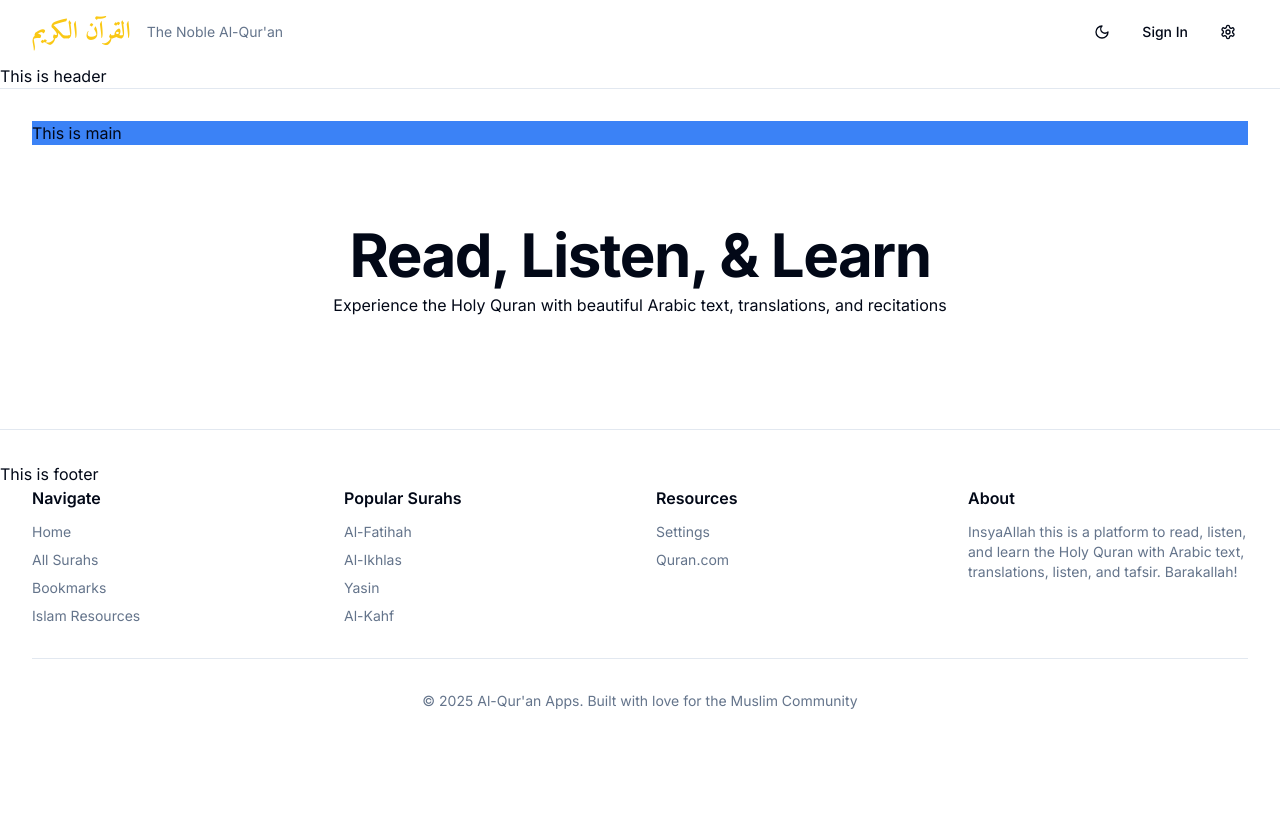
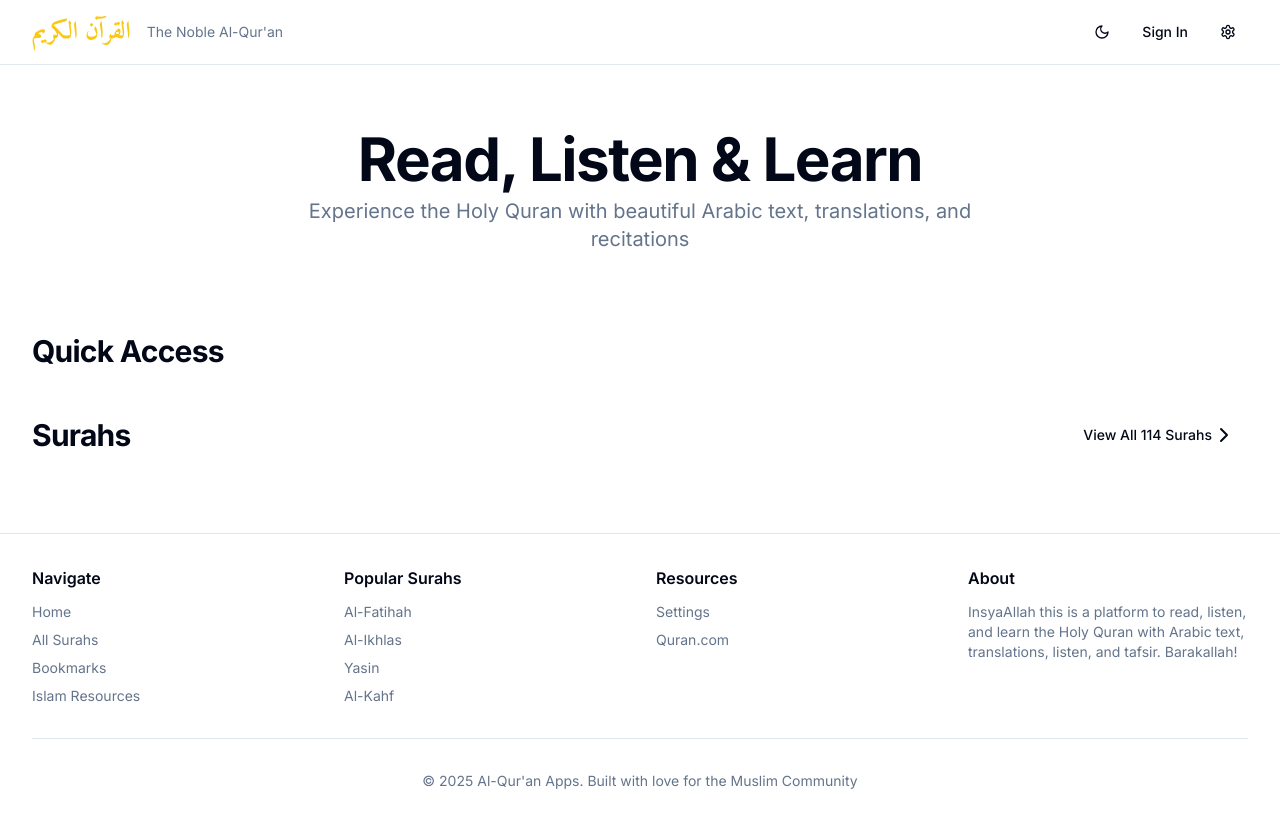
Before and after one commit to hzlnqodrey/learn-alquran-app, a Next.js app: page / in a window 1280 px wide. Before the commit the page ends 800 px from the top, so only its background shows below. Built offline with nearby package versions, Linux system fonts and the light colour scheme; no server answers; a web font is replaced by a local one.

Commit message:
add todo

```diff
--- a/src/app/page.tsx
+++ b/src/app/page.tsx
@@ -2,9 +2,8 @@
 
 import { Button } from "@/components/ui/button"
 import { useTheme } from "next-themes";
-import { Sun, Moon, Settings } from "lucide-react";
+import { Sun, Moon, Settings, ChevronRight } from "lucide-react";
 import { useRouter } from "next/navigation";
-// import '@/styles/globals.css'; // TODO: move to layout.tsx
 
 export default function HomePage() {
     const router = useRouter()
@@ -65,34 +64,69 @@ export default function HomePage() {
                     </div>
 
                 </div>
-                <p>This is header</p>
+                {/* <p>This is header</p> */}
             </header>
 
             {/* MAIN */}
             <main className="container py-8 space-y-12">
-                <p className="bg-blue-500">This is main</p>
+                {/* <p className="bg-blue-500">This is main</p> */}
                 {/* HERO SECTIONS */}
                 <section className="text-center space-y-6 py-8">
                     <div className="space-y-2">
                         <h2 className="text-4xl font-bold tracking-tight sm:text-5xl md:text-6xl">
-                            Read, Listen, & Learn
+                            Read, Listen & Learn
                         </h2>
-                        <p className="">
+                        <p className="text-xl text-muted-foreground mx-auto max-w-2xl">
                             Experience the Holy Quran with beautiful Arabic text, translations, and recitations
                         </p>
                     </div>
                 </section>
                 {/* SEARCH BAR */}
+
                 {/* QUICK ACCESS -- AUTH USER */}
-                {/* QUICK ACTION */}
+                {/* QUICK ACCESS */}
+                <section className="space-y-4">
+                    <h3 className="text-3xl font-bold tracking-tight sm:text-2xl md:text-3xl">
+                        Quick Access
+                    </h3>
+                </section>
                 {/* RECENTLY READ -- AUTH USER */}
                 {/* POPULAR SURAH */}
+                <section className="space-y-4">
+                    {/* top bar section */}
+                    <div className="flex items-center justify-between">
+                        <h3 className="text-3xl font-bold tracking-tight sm:text-2xl md:text-3xl">
+                            Surahs
+                        </h3>
+                        <Button
+                            variant="ghost"
+                            size="sm"
+                            onClick={() => router.push('/surahs')}
+                        >
+                            View All 114 Surahs
+                            <ChevronRight/>
+                        </Button>
+                    </div>
+
+                    {/* TODO: add loading spinner prop - component/ui/loading-spinner */}
+                    {/* <LoadingSpinner>
+
+                    </LoadingSpinner> */}
+
+                    {/* TODO: add error prop - component/ui/error-message */}
+                    {/* <ErrorMessage>
+
+                    </ErrorMessage> */}
+
+                    {/* TODO: fetch Surahs data API */}
+
+                </section>
                 {/* FEATURE SECTION */}
             </main>
 
             {/* FOOTER */}
             <footer className="border-t py-8 mt-12">
-                <p>This is footer</p>
+                {/* <p>This is footer</p> */}
                 <div className="container">
                     {/* up footer */}
                     <div className="grid gap-8 sm:grid-cols-2 lg:grid-cols-4">
```
